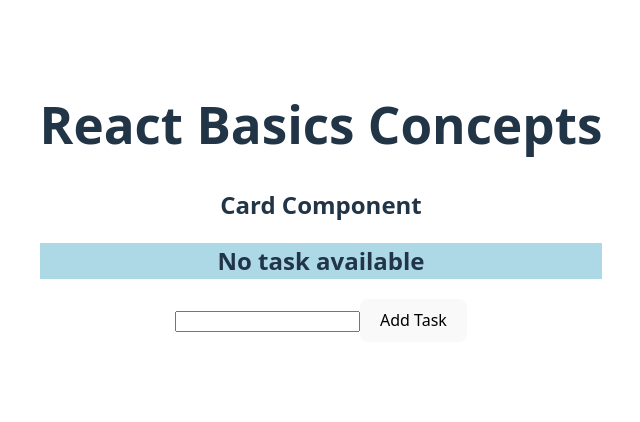
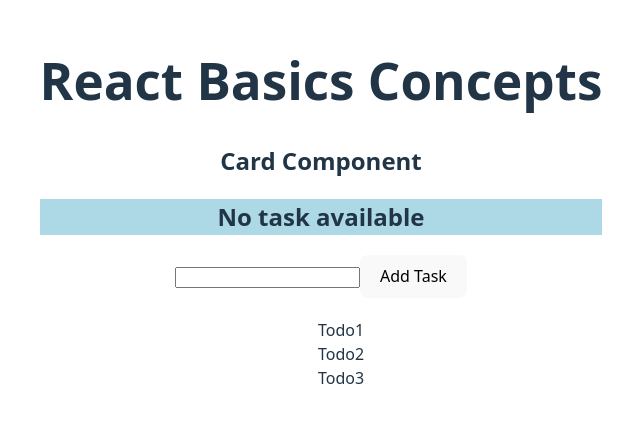
Before and after one commit to nesarikartejas10/Ultimate-React-Js, a React (Vite) app in the folder React Basics/: page / in a window 1280 px wide. Shown: the part 188-610 px from the top of the page, without its empty margins (319-959 px from the left). Built offline with nearby package versions, Linux system fonts and the light colour scheme.

Commit message:
mapping list

```diff
--- a/React Basics/src/components/CreateTodo.jsx
+++ b/React Basics/src/components/CreateTodo.jsx
@@ -3,6 +3,7 @@ import { useState } from "react";
 const CreateTodo = () => {
   const [tasks, setTasks] = useState(0);
   const [input, setInput] = useState("");
+  const [todos, setTodos] = useState(["Todo1", "Todo2", "Todo3"]);
 
   const hideButton = false;
   const countTasks = () => {
@@ -24,6 +25,11 @@ const CreateTodo = () => {
         Add Task
       </button>
       <h2>{input}</h2>
+      <ul style={{ listStyle: "none" }}>
+        {todos.map((todo) => (
+          <li key={todo}>{todo}</li>
+        ))}
+      </ul>
     </>
   );
 };
```
